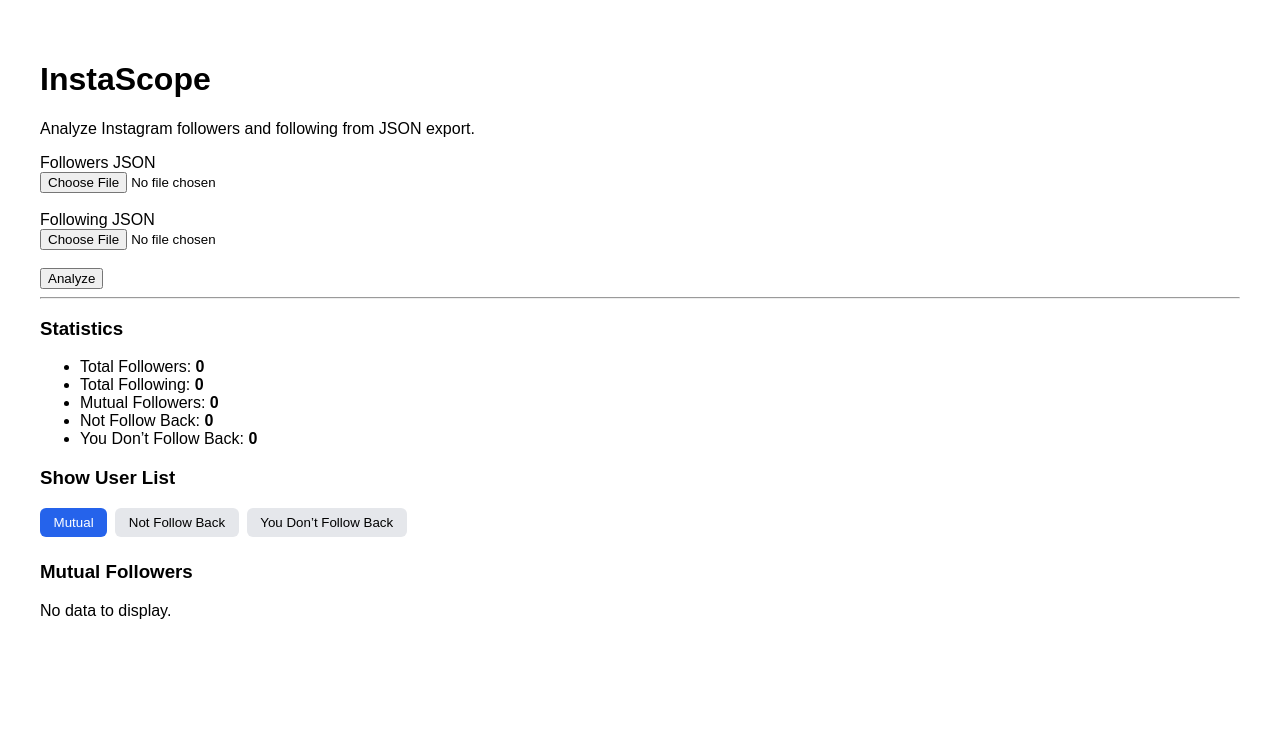
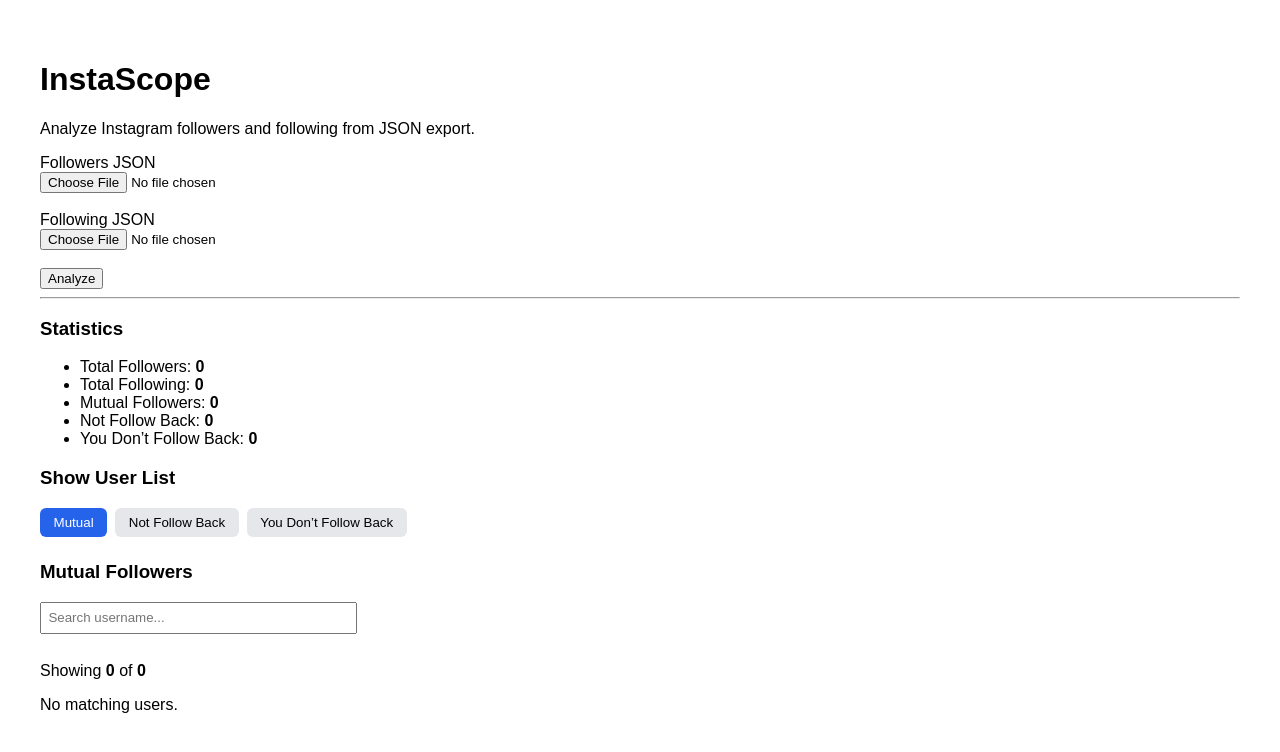
Before and after one commit to xebec51/instascope, a React (Vite) app: page / in a window 1280 px wide. Both pictures are taken after a click on the button "Mutual". Shown: the top 752 px of the page. Built offline with nearby package versions, Linux system fonts and the light colour scheme.

Commit message:
Update ResultList.jsx

```diff
--- a/src/components/ResultList.jsx
+++ b/src/components/ResultList.jsx
@@ -1,13 +1,49 @@
+import { useState, useMemo } from "react";
+
 function ResultList({ title, users }) {
+  const [query, setQuery] = useState("");
+
+  const filteredUsers = useMemo(() => {
+    return users.filter((u) =>
+      u.toLowerCase().includes(query.toLowerCase())
+    );
+  }, [users, query]);
+
   return (
     <div style={{ marginTop: "1.5rem" }}>
       <h3>{title}</h3>
 
-      {users.length === 0 ? (
-        <p>No data to display.</p>
+      <input
+        type="text"
+        placeholder="Search username..."
+        value={query}
+        onChange={(e) => setQuery(e.target.value)}
+        style={{
+          padding: "0.4rem",
+          width: "100%",
+          maxWidth: "300px",
+          marginBottom: "0.75rem"
+        }}
+      />
+
+      <p>
+        Showing <strong>{filteredUsers.length}</strong> of{" "}
+        <strong>{users.length}</strong>
+      </p>
+
+      {filteredUsers.length === 0 ? (
+        <p>No matching users.</p>
       ) : (
-        <ul style={{ maxHeight: "300px", overflowY: "auto" }}>
-          {users.map((username, index) => (
+        <ul
+          style={{
+            maxHeight: "300px",
+            overflowY: "auto",
+            border: "1px solid #ddd",
+            padding: "0.5rem",
+            borderRadius: "6px"
+          }}
+        >
+          {filteredUsers.map((username, index) => (
             <li key={index}>{username}</li>
           ))}
         </ul>
```
